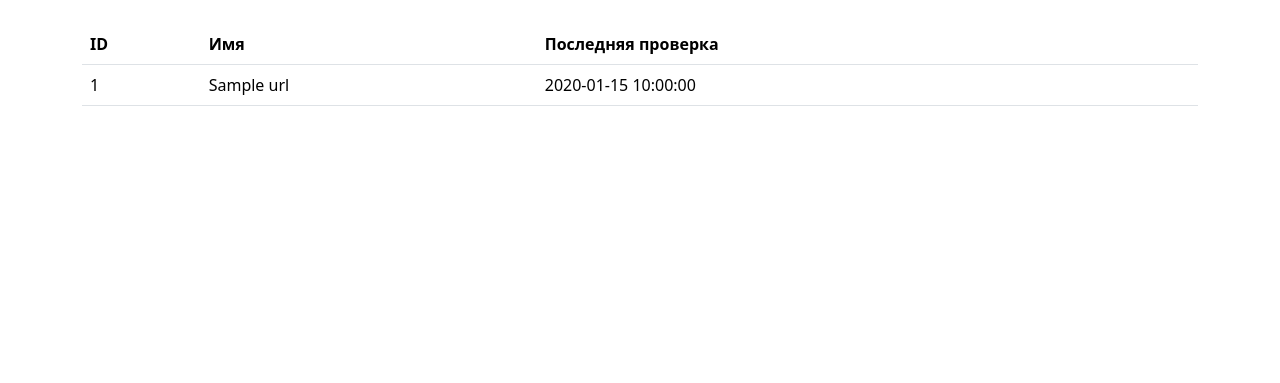
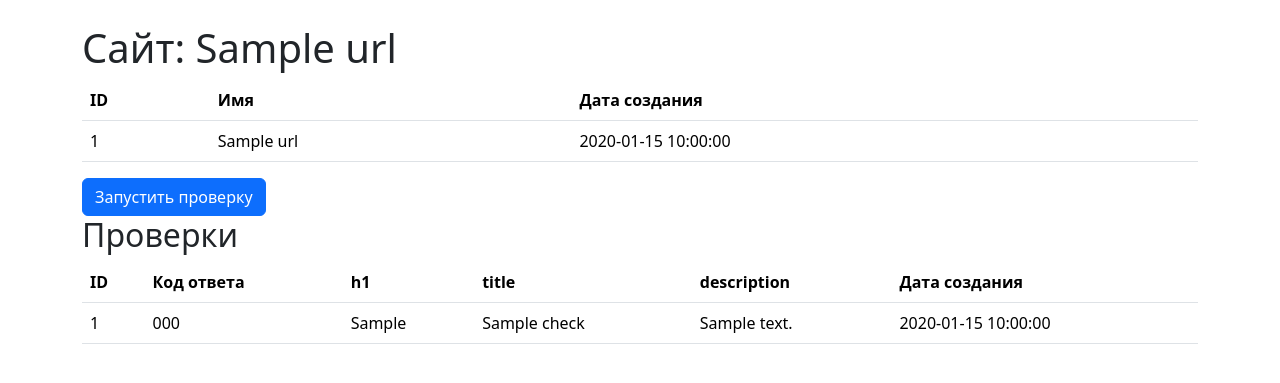
Before and after one commit to chustovalena/python-project-83, a Flask app: template page_analyzer/templates/urls/show.html in a window 1280 px wide. Shown: the top 383 px of the page. Run offline with Flask 3, Linux system fonts and the light colour scheme; the template is opened without the code that fills it: most values are stand-ins (such as "Sample title", 1, 10 or a date in 2020).

Commit message:
create with url and cheks

```diff
--- a/page_analyzer/templates/urls/show.html
+++ b/page_analyzer/templates/urls/show.html
@@ -2,12 +2,13 @@
 
 
 {% block content %}
+  <h1>Сайт: {{ url.name }}</h1>
   <table data-test="url" class="table">
     <thead>
       <tr>
         <th>ID</th>
         <th>Имя</th>
-        <th>Последняя проверка</th>
+        <th>Дата создания</th>
       </tr>
     </thead>
     <tbody>
@@ -18,4 +19,35 @@
       </tr>
     </tbody>
   </table>
+
+
+
+  <form action="{{ url_for('check', url_id=url.id) }}" method="post" id="form1">
+    <button class='btn btn-primary' type="submit" form="form1" value="Submit">Запустить проверку</button>
+  </form>
+  <h2>Проверки</h2>
+  <table data-test="checks" class="table">
+    <thead>
+      <tr>
+        <th>ID</th>
+        <th>Код ответа</th>
+        <th>h1</th>
+        <th>title</th>
+        <th>description</th>
+        <th>Дата создания</th>
+      </tr>
+    </thead>
+    <tbody>
+      {% for check in checks %}
+      <tr>
+        <td>{{ check.id }}</td>
+        <td>{{ check.status_code }}</td>
+        <td>{{ check.h1 }}</td>
+        <td>{{ check.title }}</td>
+        <td>{{ check.description }}</td>
+        <td>{{ check.created_at }}</td>
+      </tr>
+      {% endfor %}
+    </tbody>
+  </table>
 {% endblock %}
```
